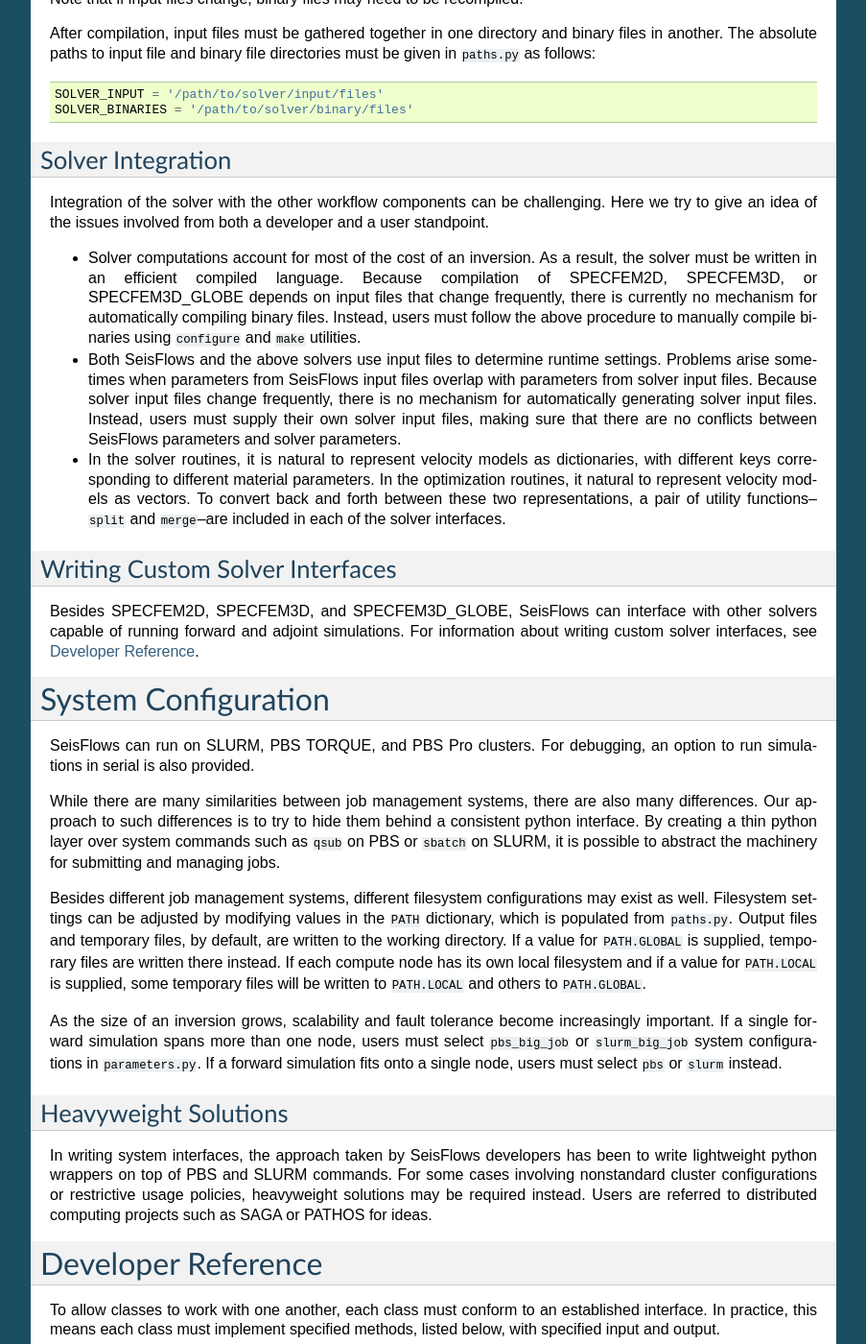
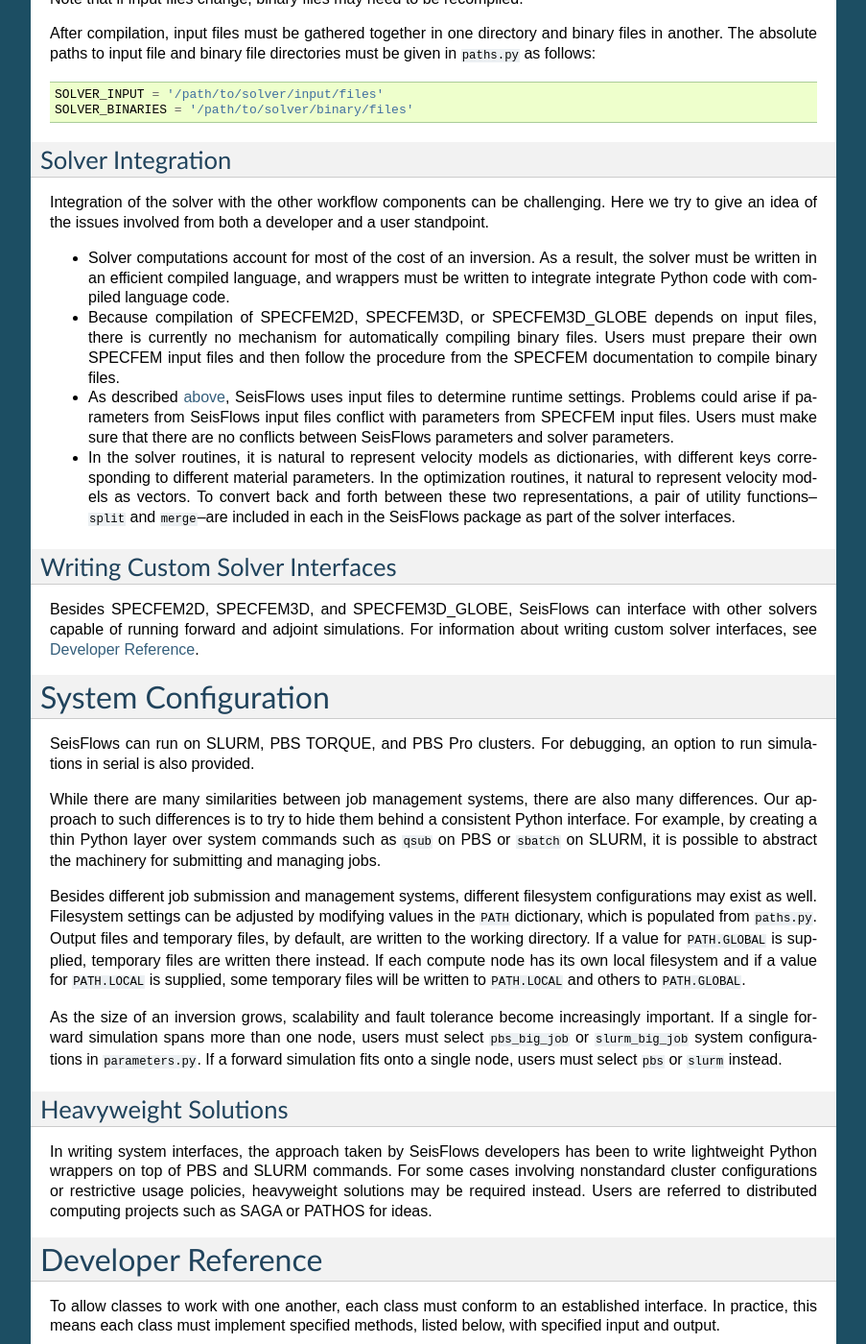
Before and after one commit to adjtomo/seisflows, a Sphinx documentation site: the page built from docs/manual/manual.rst, in a window 1280 px wide and 1400 px high, scrolled down 1838 px. Shown: the whole window at 96% size, without its empty margins (198-1101 px from the left). Built offline with Sphinx 7.4.7, drawn with Linux system fonts in a browser that asks for light colours; formulas are drawn with MathJax 3; pages that are not in the unit, such as notebooks, are missing from menus; some of the changed text lies outside the part shown.

Commit message:
edited docs

```diff
--- a/docs/manual/manual.rst
+++ b/docs/manual/manual.rst
@@ -2,7 +2,7 @@
 Overview
 ========
 
-SeisFlows is a python adjoint tomography and full waveform inversion package designed to be flexible enough to use in a variety of contexts, including scientific research.
+SeisFlows is a Python adjoint tomography and full waveform inversion package designed to be flexible enough to use in a variety of contexts, including scientific research.
 
 To provide this flexibility, users are offered choices in each of the following categories: workflow, system, solver, optimization, preprocessing, and postprocessing.  Within each category, different classes are interchangeable. If desired functionality is missing from the main package, users can customize default classes by overloading methods, or contribute their own classes.  This combination of extensibility, modular design, and object oriented programming allows multiple users to work productively within the same framework.
 
@@ -35,15 +35,16 @@
 Access to a computer cluster is required for most applications.  Base classes are provided for several common cluster configurations, including PBS and SLURM.  Nonstandard configurations can often be accommodated through modifications to one of the base classes; see :ref:`system` for details.
 
 
+.. _job_submission:
 
 Job Submission
 ==============
 
 Each job must be submitted from a `working directory`.  Within a working directory, users must supply two input files, ``paths.py`` and ``paramters.py``. Output files, by default, are written to the working directory, along with scratch files created by the solver and optimization routines. Different output and scratch directories can be specified by adding or modifying entries in ``paths.py``.
 
-``parameters.py`` contains a list of parameter names and values. Prior to a job being submitted, parameters are checked so that errors can be detected without loss of queue time or wall time. Parameters are stored in a dictionary that is accessible from anywhere in the python code. By convention, all parameter names must be upper case. Parameter values can be floats, integers, strings or any other Python data type. Parameters can be listed in any order.
+``parameters.py`` contains a list of parameter names and values. Prior to a job being submitted, parameters are checked so that errors can be detected without loss of queue time or wall time. Parameters are stored in a dictionary that is accessible from anywhere in the Python code. By convention, all parameter names must be upper case. Parameter values can be floats, integers, strings or any other Python data type. Parameters can be listed in any order.
 
-``paths.py`` contains a list of path names and values. Prior to a job being submitted, paths are checked so that errors can be detected without loss of queue time or wall time. Paths are stored in a dictionary that is accessible from anywhere in the python code. By convention, all names must be upper case, and all values must be absolute paths. Paths can be listed in any order.
+``paths.py`` contains a list of path names and values. Prior to a job being submitted, paths are checked so that errors can be detected without loss of queue time or wall time. Paths are stored in a dictionary that is accessible from anywhere in the Python code. By convention, all names must be upper case, and all values must be absolute paths. Paths can be listed in any order.
 
 Once a working directory and input files have been created, users can type ``sfrun`` from within the working directory to submit a job. If the ``serial`` system configuration is specified in ``parameters.py``, the job will begin executing immediately. If ``pbs`` or ``slurm`` configurations are specified, the job will run when resources become available. Once the job starts running, status information will be displayed either to the terminal or to the file ``output.log``.
 
@@ -54,9 +55,9 @@
 Solver Configuration
 ====================
 
-SeisFlows includes python interfaces for SPECFEM2D, SPECFEM3D, and SPECFEM3D_GLOBE.  While the interfaces are part of the SeisFlows package, the solver source code itself is located in other repositories and must be downloaded separately.
+SeisFlows includes Python interfaces for SPECFEM2D, SPECFEM3D, and SPECFEM3D_GLOBE.  While the Python interfaces are part of the SeisFlows package, the solver source code itself is located in other repositories and must be downloaded separately.
 
-After downloading the solver source code, users must configure and compile it following the instructions in the solver user manual. Summarized briefly, the configuration and compilation procedure is as follows:
+After downloading the solver source code, users must configure and compile it, following the instructions in the solver user manual. Summarized briefly, the configuration and compilation procedure is as follows:
 
 Prior to compilation, users need to run the ``configure`` script and prepare input files such as
 
@@ -90,11 +91,13 @@
 
 Integration of the solver with the other workflow components can be challenging. Here we try to give an idea of the issues involved from both a developer and a user standpoint.
 
-- Solver computations account for most of the cost of an inversion. As a result, the solver must be written in an efficient compiled language. Because compilation of SPECFEM2D, SPECFEM3D, or SPECFEM3D_GLOBE depends on input files that change frequently, there is currently no mechanism for automatically compiling binary files. Instead, users must follow the above procedure to manually compile binaries using ``configure`` and ``make`` utilities.
+- Solver computations account for most of the cost of an inversion. As a result, the solver must be written in an efficient compiled language, and wrappers must be written to integrate integrate Python code with compiled language code.
 
-- Both SeisFlows and the above solvers use input files to determine runtime settings.  Problems arise sometimes when parameters from SeisFlows input files overlap with parameters from solver input files. Because solver input files change frequently, there is no mechanism for automatically generating solver input files. Instead, users must supply their own solver input files, making sure that there are no conflicts between SeisFlows parameters and solver parameters.
+- Because compilation of SPECFEM2D, SPECFEM3D, or SPECFEM3D_GLOBE depends on input files, there is currently no mechanism for automatically compiling binary files. Users must prepare their own SPECFEM input files and then follow the procedure from the SPECFEM documentation to compile binary files.
 
-- In the solver routines, it is natural to represent velocity models as dictionaries, with different keys corresponding to different material parameters.  In the optimization routines, it natural to represent velocity models as vectors. To convert back and forth between these two representations, a pair of utility functions--``split`` and ``merge``--are included in each of the solver interfaces.
+- As described :ref:`above <job_submission>`, SeisFlows uses input files to determine runtime settings.  Problems could arise if parameters from SeisFlows input files conflict with parameters from SPECFEM input files. Users must make sure that there are no conflicts between SeisFlows parameters and solver parameters.
+
+- In the solver routines, it is natural to represent velocity models as dictionaries, with different keys corresponding to different material parameters.  In the optimization routines, it natural to represent velocity models as vectors. To convert back and forth between these two representations, a pair of utility functions--``split`` and ``merge``--are included in each in the SeisFlows package as part of the solver interfaces.
 
 
 Writing Custom Solver Interfaces
@@ -110,9 +113,9 @@
 
 SeisFlows can run on SLURM, PBS TORQUE, and PBS Pro clusters.  For debugging, an option to run simulations in serial is also provided.
 
-While there are many similarities between job management systems, there are also many differences.  Our approach to such differences is to try to hide them behind a consistent python interface.  By creating a thin python layer over system commands such as ``qsub`` on PBS or ``sbatch`` on SLURM, it is possible to abstract the machinery for submitting and managing jobs.
+While there are many similarities between job management systems, there are also many differences.  Our approach to such differences is to try to hide them behind a consistent Python interface.  For example, by creating a thin Python layer over system commands such as ``qsub`` on PBS or ``sbatch`` on SLURM, it is possible to abstract the machinery for submitting and managing jobs.
 
-Besides different job management systems, different filesystem configurations may exist as well.  Filesystem settings can be adjusted by modifying values in the ``PATH`` dictionary, which is populated from ``paths.py``.  Output files and temporary files, by default, are written to the working directory.  If a value for ``PATH.GLOBAL`` is supplied, temporary files are written there instead.  If each compute node has its own local filesystem and if a value for ``PATH.LOCAL`` is supplied, some temporary files will be written to ``PATH.LOCAL`` and others to ``PATH.GLOBAL``.
+Besides different job submission and management systems, different filesystem configurations may exist as well.  Filesystem settings can be adjusted by modifying values in the ``PATH`` dictionary, which is populated from ``paths.py``.  Output files and temporary files, by default, are written to the working directory.  If a value for ``PATH.GLOBAL`` is supplied, temporary files are written there instead.  If each compute node has its own local filesystem and if a value for ``PATH.LOCAL`` is supplied, some temporary files will be written to ``PATH.LOCAL`` and others to ``PATH.GLOBAL``.
 
 As the size of an inversion grows, scalability and fault tolerance become increasingly important.  If a single forward simulation spans more than one node, users must select ``pbs_big_job`` or ``slurm_big_job`` system configurations in ``parameters.py``.  If a forward simulation fits onto a single node, users must select ``pbs`` or ``slurm`` instead.
 
@@ -120,7 +123,7 @@
 Heavyweight Solutions
 ---------------------
 
-In writing system interfaces, the approach taken by SeisFlows developers has been to write lightweight python wrappers on top of PBS and SLURM commands.  For some cases involving nonstandard cluster configurations or restrictive usage policies, heavyweight solutions may be required instead.  Users are referred to distributed computing projects such as SAGA or PATHOS for ideas.
+In writing system interfaces, the approach taken by SeisFlows developers has been to write lightweight Python wrappers on top of PBS and SLURM commands.  For some cases involving nonstandard cluster configurations or restrictive usage policies, heavyweight solutions may be required instead.  Users are referred to distributed computing projects such as SAGA or PATHOS for ideas.
 
 
 
```
